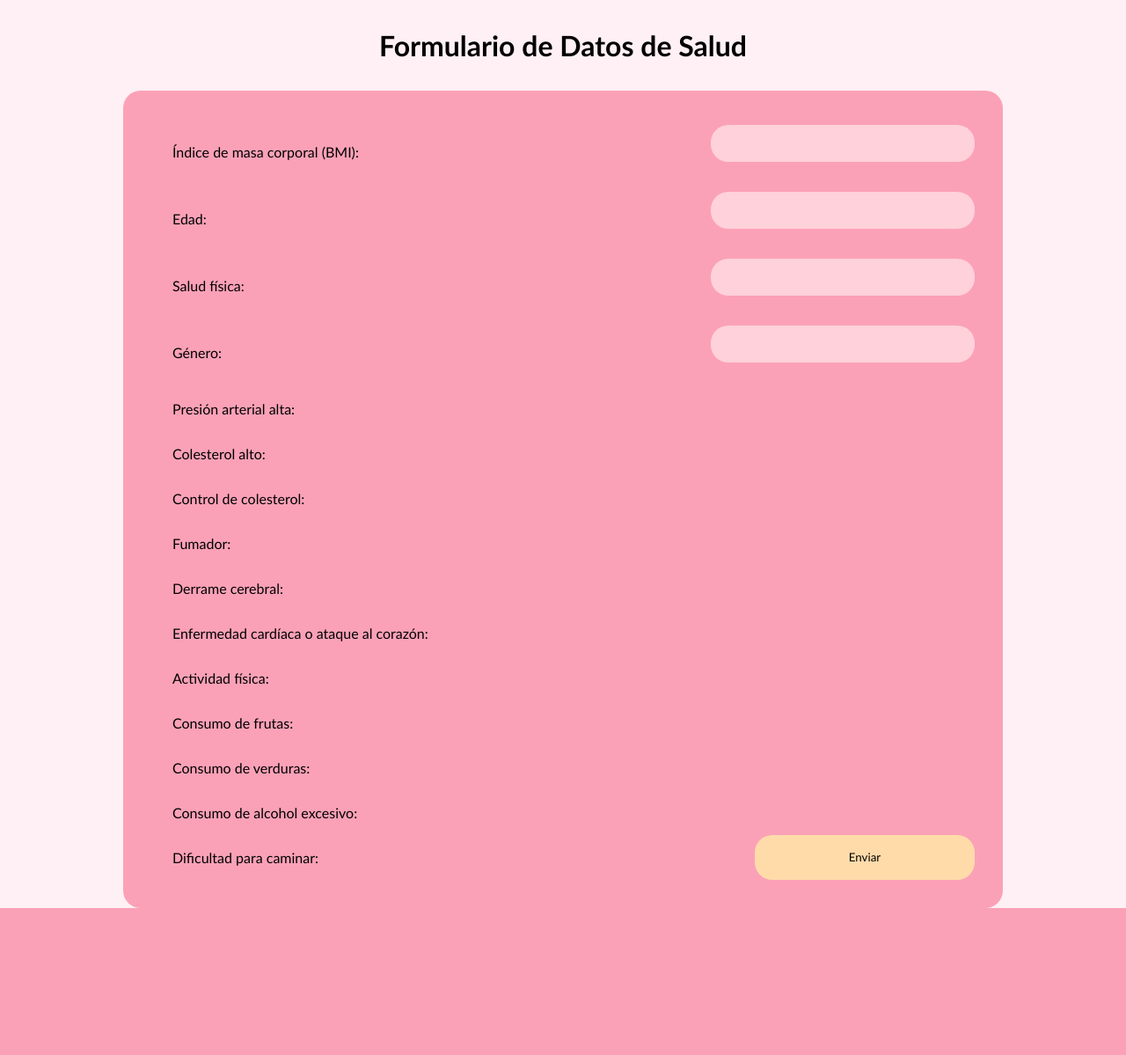
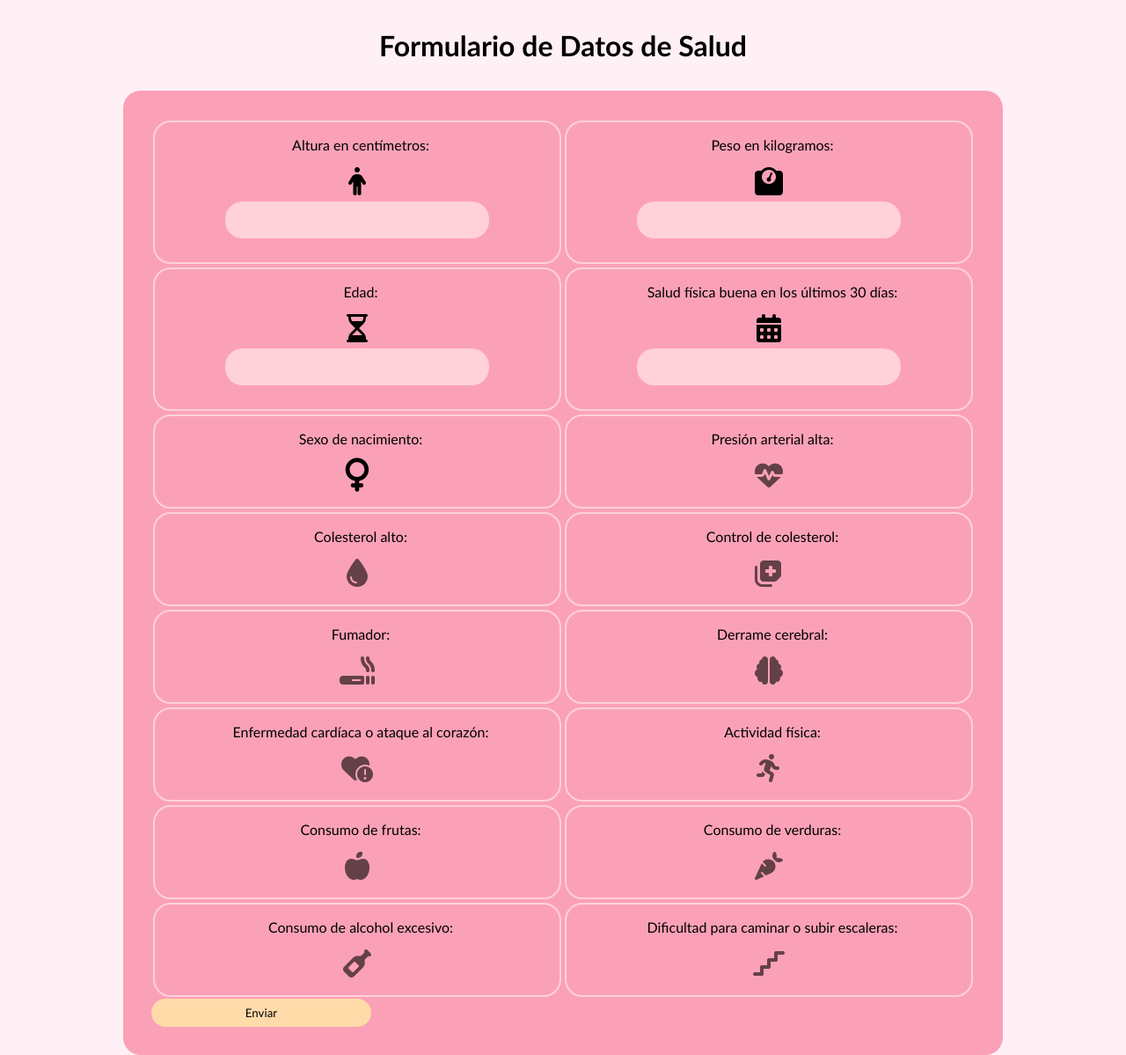
Before and after one commit to Leandr0Fr/ml-diabetes, a Flask app: template templates/index.html in a window 1280 px wide. Shown: the whole page at 88% size. Before the commit the page ends 1032 px from the top, so only its background shows below. Run offline with Flask 2, Linux system fonts and the light colour scheme; the template is opened without the code that fills it, so the values that code supplies are empty; parts of the project's set-up code (start-up, migrations or seed data) failed here and were passed over; some libraries are stand-ins or nearby versions.

Commit message:
UPDATE form & ADD script

```diff
--- a/templates/index.html
+++ b/templates/index.html
@@ -3,61 +3,147 @@
 <head>
     <meta charset="UTF-8">
     <meta name="viewport" content="width=device-width, initial-scale=1.0">
-    <title>Formulario de Datos de Salud</title>
+    <title class="fa-solid fa-heart">Formulario de Datos de Salud</title>
     <link rel="stylesheet" href="styles.css">
+    <script src="https://kit.fontawesome.com/2bf843a204.js" crossorigin="anonymous"></script>
+    <link rel="stylesheet" href="https://cdnjs.cloudflare.com/ajax/libs/font-awesome/6.4.2/css/all.min.css" integrity="sha512-z3gLpd7yknf1YoNbCzqRKc4qyor8gaKU1qmn+CShxbuBusANI9QpRohGBreCFkKxLhei6S9CQXFEbbKuqLg0DA==" crossorigin="anonymous" referrerpolicy="no-referrer" />
 </head>
 <body>
     <main class="form-box">
         <h1>Formulario de Datos de Salud</h1>
         <form class="form" action="/predict" method="POST">
+            <section class="input-container">
+                <label for="Height">Altura en centímetros:</label>
+                <i class="fa-solid fa-person"></i>
+                <input class="field-input" type="number" name="Height">
+            </section>
 
-            <label for="BMI">Índice de masa corporal (BMI):</label>
-            <input class="field-input" type="number" name="BMI"><br>
+            <section class="input-container">
+                <label for="Weight">Peso en kilogramos:</label>
+                <i class="fa-solid fa-weight-scale"></i>
+                <input class="field-input" type="number" name="Weight">
+            </section>
 
+            <section class="input-container">
                 <label for="Age">Edad:</label>
-            <input class="field-input" type="number" name="Age"><br>
+                <i class="fa-regular fa-hourglass-half"></i>
+                <input class="field-input" type="number" name="Age">
+            </section>
 
-            <label for="PhysHlth">Salud física:</label>
-            <input class="field-input" type="number" name="PhysHlth"><br>
+            <section class="input-container">
+                <label for="PhysHlth">Salud física buena en los últimos 30 días:</label>
+                <i class="fa-solid fa-calendar-days"></i>
+                <input class="field-input" type="number" name="PhysHlth">
+            </section>
 
-            <label for="Sex">Género:</label>
-            <input class="field-input" type="text" name="Sex"><br>
+            <section class="input-container check">
+                <label for="Sex" class="">Sexo de nacimiento:</label>
+                <i id="sex-icon" class="fa-solid fa-venus"></i>
+                <input class="check-input" type="checkbox" name="Sex" value="0">
+            </section>
 
+            <section class="input-container check">
                 <label for="HighBP">Presión arterial alta:</label>
-            <input class="check-input" type="checkbox" name="HighBP"><br>
+                <i class="fa-solid fa-heart-pulse"></i>
+                <input class="check-input" type="checkbox" name="HighBP" value="0">
+            </section>
 
+            <section class="input-container check">
                 <label for="HighChol">Colesterol alto:</label>
-            <input class="check-input" type="checkbox" name="HighChol"><br>
+                <i class="fa-solid fa-droplet"></i>
+                <input class="check-input"  type="checkbox" name="HighChol" value="0">
+            </section>
 
+            <section class="input-container check">
                 <label for="CholCheck">Control de colesterol:</label>
-            <input class="check-input" type="checkbox" name="CholCheck"><br>
+                <i class="fa-solid fa-notes-medical"></i>
+                <input class="check-input" type="checkbox" name="CholCheck" value="0">
+            </section>
 
+            <section class="input-container check">
                 <label for="Smoker">Fumador:</label>
-            <input class="check-input" type="checkbox" name="Smoker"><br>
+                <i class="fa-solid fa-smoking"></i>
+                <input class="check-input" type="checkbox" name="Smoker" value="0">
+            </section>
 
+            <section class="input-container check">
                 <label for="Stroke">Derrame cerebral:</label>
-            <input class="check-input" type="checkbox" name="Stroke"><br>
+                <i class="fa-solid fa-brain"></i>
+                <input class="check-input" type="checkbox" name="Stroke" value="0">
+            </section>
 
+            <section class="input-container check">
                 <label for="HeartDiseaseorAttack">Enfermedad cardíaca o ataque al corazón:</label>
-            <input class="check-input" type="checkbox" name="HeartDiseaseorAttack"><br>
+                <i class="fa-solid fa-heart-circle-exclamation"></i>
+                <input class="check-input" type="checkbox" name="HeartDiseaseorAttack" value="0">
+            </section>
 
+            <section class="input-container check">
                 <label for="PhysActivity">Actividad física:</label>
-            <input class="check-input" type="checkbox" name="PhysActivity"><br>
+                <i class="fa-solid fa-person-running"></i>
+                <input class="check-input" type="checkbox" name="PhysActivity" value="0">
+            </section>
 
+            <section class="input-container check">
                 <label for="Fruits">Consumo de frutas:</label>
-            <input class="check-input" type="checkbox" name="Fruits"><br>
+                <i class="fa-solid fa-apple-whole"></i>
+                <input class="check-input" type="checkbox" name="Fruits" value="0">
+            </section>
 
+            <section class="input-container check">
                 <label for="Veggies">Consumo de verduras:</label>
-            <input class="check-input" type="checkbox" name="Veggies"><br>
+                <i class="fa-solid fa-carrot"></i>
+                <input class="check-input" type="checkbox" name="Veggies" value="0">
+            </section>
 
+            <section class="input-container check">
                 <label for="HvyAlcoholConsump">Consumo de alcohol excesivo:</label>
-            <input class="check-input" type="checkbox" name="HvyAlcoholConsump"><br>
+                <i class="fa-solid fa-wine-bottle"></i>
+                <input class="check-input" type="checkbox" name="HvyAlcoholConsump" value="0">
+            </section>
 
-            <label for="DiffWalk">Dificultad para caminar:</label>
-            <input class="check-input" type="checkbox" name="DiffWalk"><br>
+            <section class="input-container check">
+                <label for="DiffWalk">Dificultad para caminar o subir escaleras:</label>
+                <i class="fa-solid fa-stairs"></i>
+                <input class="check-input" type="checkbox" name="DiffWalk" value="0">
+            </section>
 
             <input class="btn" type="submit" value="Enviar">
         </form>
     </main>
+    <script>
+        const check_inputs = document.querySelectorAll(".input-container + .check");
+        check_inputs.forEach(check => {
+            check.addEventListener('click', () => {
+                let icon = check.querySelector("i");
+                console.log(check)
+                check.value = (check.value == 0 ? 1 : 0);
+
+                if(icon === document.getElementById('sex-icon'))
+                    icon.classList.toggle('fa-mars')
+                else
+                    icon.classList.toggle('on');
+            })
+        });
+
+        let btn = document.querySelector('.btn');
+        btn.addEventListener('click', e =>{
+            e.preventDefault()
+            const formulario = document.querySelector('.form');
+            let elementos = formulario.elements;
+            let formData = {};
+
+            // Recorre todos los elementos del formulario
+            for (let i = 0; i < elementos.length; i++) {
+                let elemento = elementos[i];
+                if (elemento.type !== "submit") {
+                // Agrega el valor del elemento al objeto formData
+                formData[elemento.name] = elemento.value;
+                }
+            }
+
+            console.log(formData);
+        });
+    </script>
 </body>
 </html>
```
Lines whose indentation alone changed are shown as unchanged.
